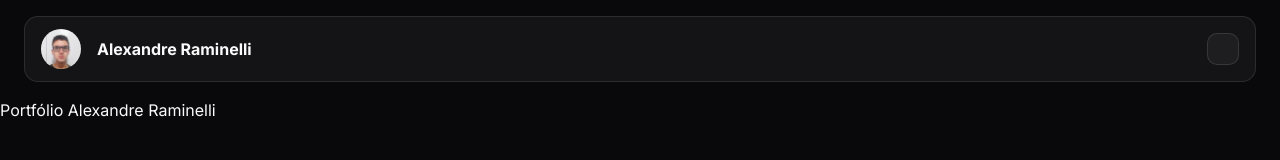
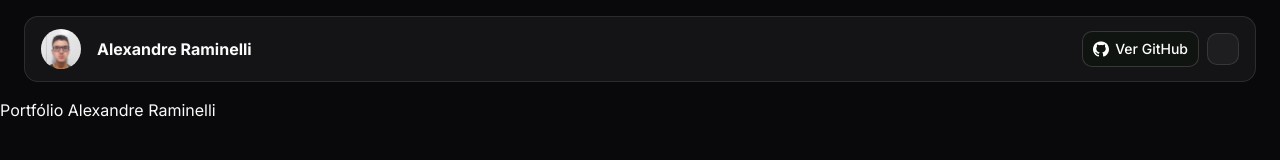
Before and after one commit to alexandreraminelli/alexandre-raminelli-portfolio, a Next.js app: page / in a window 1280 px wide. Shown: the top 160 px of the page. Built offline with nearby package versions, Linux system fonts and the light colour scheme; some icons are missing.

Commit message:
feat(header): adicionar botão pro perfil do GitHub

```diff
--- a/src/components/layout/portfolio-header.tsx
+++ b/src/components/layout/portfolio-header.tsx
@@ -1,4 +1,5 @@
-import { ModeToggle } from "@/components/shared/mode-toggle"
+import GitHubButton from "@/components/shared/buttons/github-button"
+import { ModeToggle } from "@/components/shared/buttons/mode-toggle"
 import { Avatar, AvatarImage } from "@/components/ui/avatar"
 import { IMAGES } from "@/constants/images"
 import { SITE } from "@/constants/site"
@@ -11,7 +12,7 @@ export default function PortfolioHeader() {
     <header
       className="
         flex flex-row justify-between items-center
-        my-4 mx-1.5 md:mx-6 px-4 py-3
+        my-4 mx-2.5 md:mx-6 px-4 py-3
         sticky top-2.5
         bg-sidebar/80 backdrop-blur border rounded-xl
         transition-all"
@@ -21,10 +22,11 @@ export default function PortfolioHeader() {
 
       {/* Menu de navegação */}
 
-      {/*  */}
+      {/* End Content */}
       <div className="flex flex-row items-center gap-2">
         {/* Botão do GitHub */}
-
+        <GitHubButton className="max-sm:hidden" size="lg" />
+        <GitHubButton hideLabel className="sm:hidden" size="icon-lg" />
         {/* Botão de tema */}
         <ModeToggle />
       </div>
--- /dev/null
+++ b/src/components/shared/buttons/github-button.tsx
@@ -0,0 +1,35 @@
+import { Button } from "@/components/ui/button"
+import { CONTACT } from "@/constants/content/contact"
+import GitHubLogo from "../svgs/github-logo"
+import { UI_TEXTS } from "@/constants/content/ui"
+import { cn } from "@/lib/utils"
+
+/**
+ * Props de `GitHubButton`.
+ */
+interface Props {
+  label?: string
+  hideLabel?: boolean
+}
+
+/**
+ * Botão para abrir a conta do GitHub do autor.
+ */
+export default function GitHubButton({
+  // Props
+  label = UI_TEXTS.contact.github,
+  hideLabel,
+  variant = "outline",
+  size = hideLabel ? "icon" : "default",
+  className,
+  ...props
+}: Props & React.ComponentPropsWithoutRef<typeof Button>) {
+  return (
+    <Button asChild variant={variant} className={cn("bg-github-black! hover:bg-github-black-hover! text-white!", className)} size={size} {...props}>
+      <a href={CONTACT.github} target="_blank">
+        <GitHubLogo />
+        <span className={cn({ "sr-only": hideLabel })}>{label}</span>
+      </a>
+    </Button>
+  )
+}
--- /dev/null
+++ b/src/components/shared/svgs/github-logo.tsx
@@ -0,0 +1,20 @@
+/**
+ * SVG do logo do GitHub.
+ */
+export default function GitHubLogo({ ...props }: React.SVGProps<SVGSVGElement>) {
+  return (
+    <svg width={98} height={96} viewBox="0 0 98 96" fill="none" xmlns="http://www.w3.org/2000/svg" {...props}>
+      <g clipPath="url(#clip0_730_27136)">
+        <path
+          d="M41.4395 69.3848C28.8066 67.8535 19.9062 58.7617 19.9062 46.9902C19.9062 42.2051 21.6289 37.0371 24.5 33.5918C23.2559 30.4336 23.4473 23.7344 24.8828 20.959C28.7109 20.4805 33.8789 22.4902 36.9414 25.2656C40.5781 24.1172 44.4062 23.543 49.0957 23.543C53.7852 23.543 57.6133 24.1172 61.0586 25.1699C64.0254 22.4902 69.2891 20.4805 73.1172 20.959C74.457 23.543 74.6484 30.2422 73.4043 33.4961C76.4668 37.1328 78.0937 42.0137 78.0937 46.9902C78.0937 58.7617 69.1934 67.6621 56.3691 69.2891C59.623 71.3945 61.8242 75.9883 61.8242 81.252L61.8242 91.2051C61.8242 94.0762 64.2168 95.7031 67.0879 94.5547C84.4102 87.9512 98 70.6289 98 49.1914C98 22.1074 75.9883 6.69539e-07 48.9043 4.309e-07C21.8203 1.92261e-07 -1.9479e-07 22.1074 -4.3343e-07 49.1914C-6.20631e-07 70.4375 13.4941 88.0469 31.6777 94.6504C34.2617 95.6074 36.75 93.8848 36.75 91.3008L36.75 83.6445C35.4102 84.2188 33.6875 84.6016 32.1562 84.6016C25.8398 84.6016 22.1074 81.1563 19.4277 74.7441C18.375 72.1602 17.2266 70.6289 15.0254 70.3418C13.877 70.2461 13.4941 69.7676 13.4941 69.1934C13.4941 68.0449 15.4082 67.1836 17.3223 67.1836C20.0977 67.1836 22.4902 68.9063 24.9785 72.4473C26.8926 75.2227 28.9023 76.4668 31.2949 76.4668C33.6875 76.4668 35.2187 75.6055 37.4199 73.4043C39.0469 71.7773 40.291 70.3418 41.4395 69.3848Z"
+          fill="white"
+        />
+      </g>
+      <defs>
+        <clipPath id="clip0_730_27136">
+          <rect width={98} height={96} fill="white" />
+        </clipPath>
+      </defs>
+    </svg>
+  )
+}
--- a/src/constants/content/ui.ts
+++ b/src/constants/content/ui.ts
@@ -7,6 +7,10 @@ export const UI_TEXTS = {
     cancel: "Cancelar",
     edit: "Editar",
     delete: "Excluir",
+  },
+
+  contact: {
+    github: "Ver GitHub",
   },
 
   status: {
--- a/src/styles/globals.css
+++ b/src/styles/globals.css
@@ -37,6 +37,10 @@
   --sidebar-accent-foreground: oklch(0.21 0.006 285.885);
   --sidebar-border: oklch(0.92 0.004 286.32);
   --sidebar-ring: oklch(0.705 0.015 286.067);
+
+  /* Cores de logos */
+  --github-gray-5: oklch(0.2735 0.0112 156.4);
+  --github-gray-6: oklch(0.1857 0.0087 153.06);
 }
 
 .dark {
@@ -109,6 +113,8 @@
   --color-card: var(--card);
   --color-foreground: var(--foreground);
   --color-background: var(--background);
+
+  /* Radius */
   --radius-sm: calc(var(--radius) - 4px);
   --radius-md: calc(var(--radius) - 2px);
   --radius-lg: var(--radius);
@@ -116,6 +122,10 @@
   --radius-2xl: calc(var(--radius) + 8px);
   --radius-3xl: calc(var(--radius) + 12px);
   --radius-4xl: calc(var(--radius) + 16px);
+
+  /* Logos */
+  --color-github-black: var(--github-gray-6);
+  --color-github-black-hover: var(--github-gray-5);
 }
 
 @layer base {
```
Also changed, not shown: src/components/shared/buttons/mode-toggle.tsx (renamed from src/components/shared/mode-toggle.tsx).
